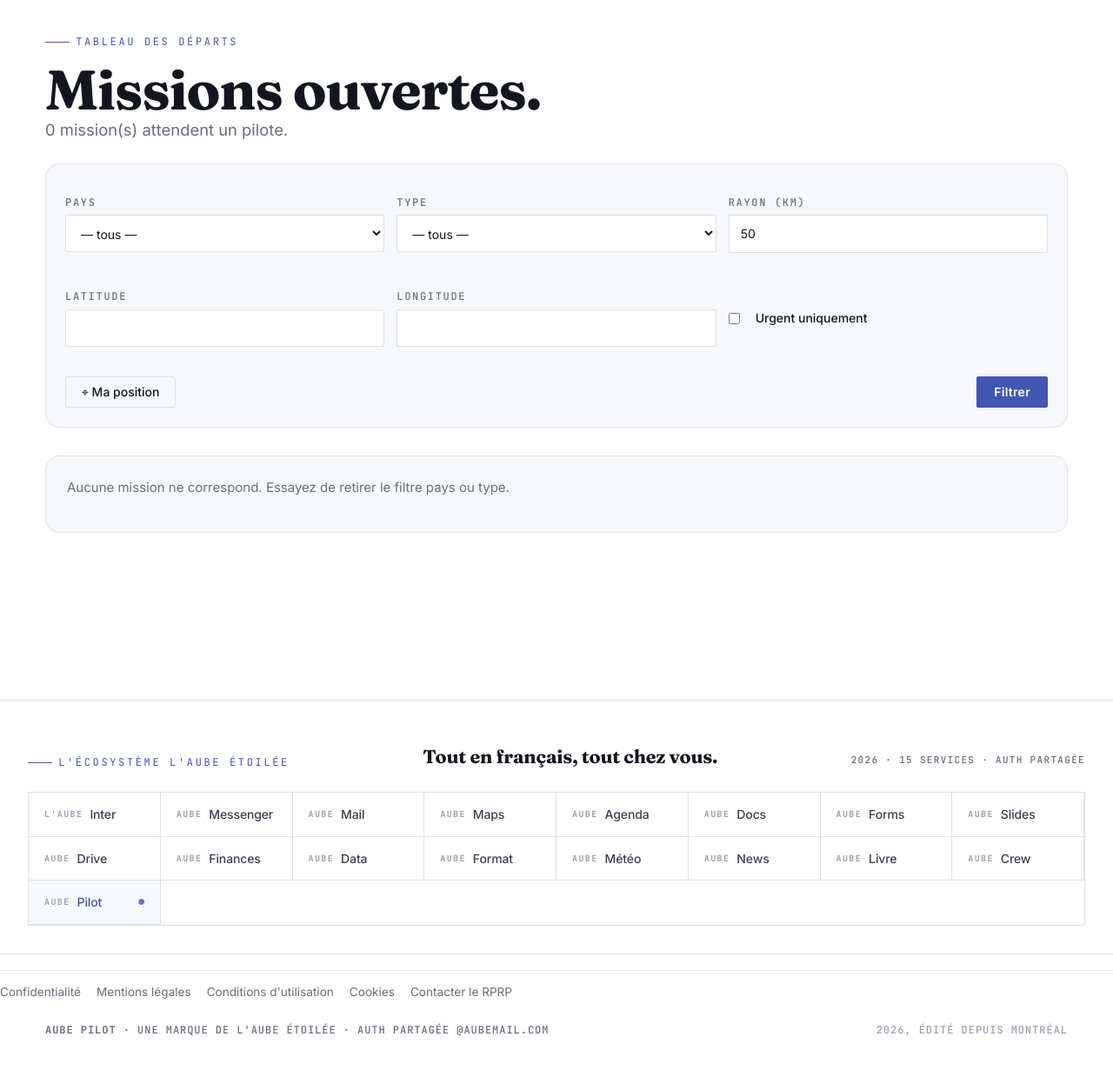
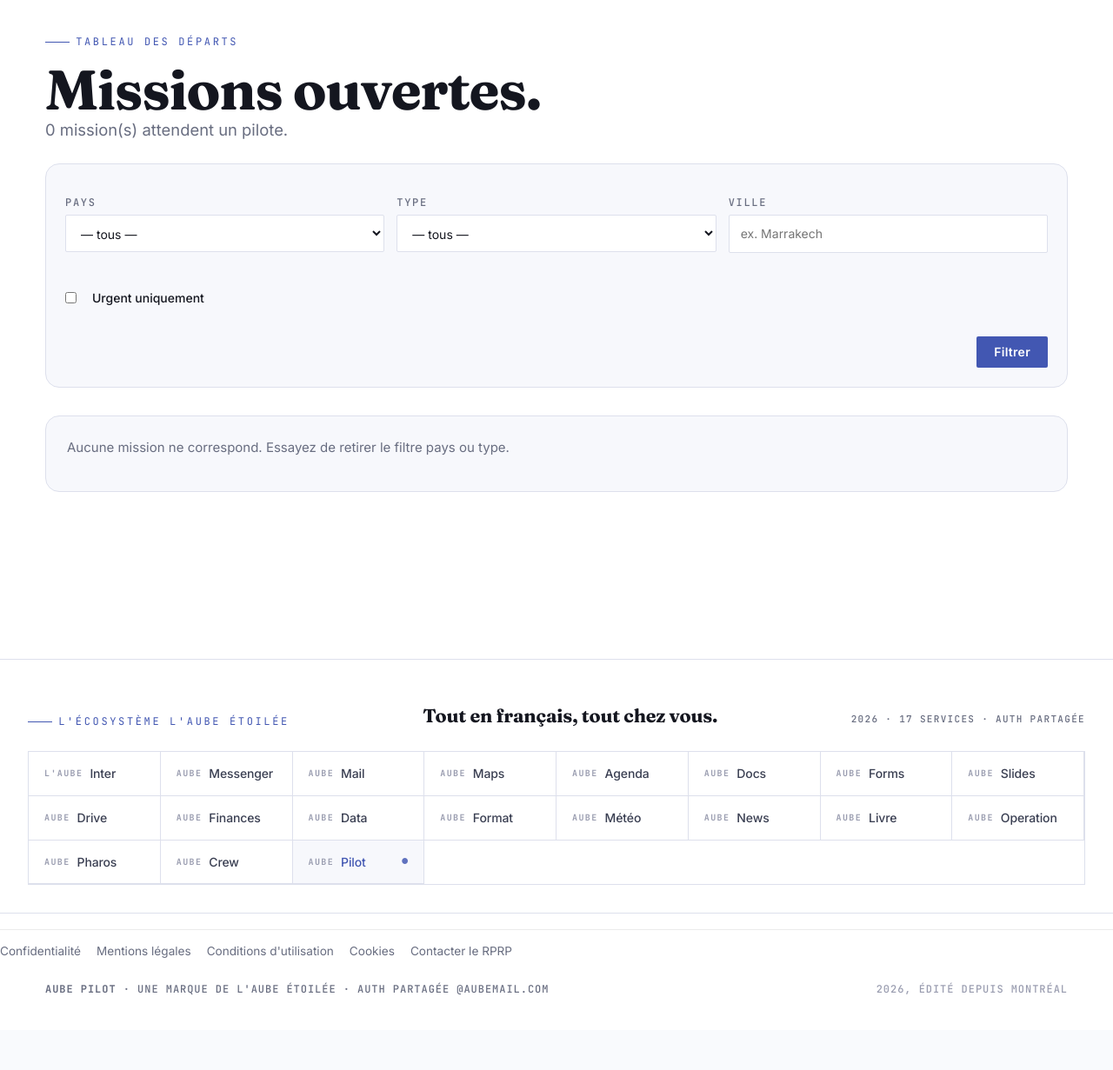
Before and after one commit to Aube2023/AubeDroniste, a Flask app: page /missions in a window 1280 px wide. Shown: the part 81-1312 px from the top of the page at 87% size. After the commit the page ends 1226 px from the top, so only its background shows below. Run offline with Flask 3, Linux system fonts and the light colour scheme; data that the repository does not hold is empty; parts of the project's set-up code (start-up, migrations or seed data) failed here and were passed over; some libraries are stand-ins or nearby versions.

Commit message:
feat: retrait coords lat/long (filtre ville) + AubeOperation & AubePharos
- supprime les champs latitude/longitude/rayon + bouton geoloc partout
  (recherche missions, publier mission, inscription, edition profil)
- recherche missions: filtre par Ville (lower(city) LIKE) au lieu des coords
- ecosystem: ajout AubeOperation et AubePharos (17 services)

Co-Authored-By: Claude Opus 4.8 (1M context) <noreply@anthropic.com>

```diff
--- a/app.py
+++ b/app.py
@@ -305,10 +305,8 @@ def pilots_search():
 def missions_search():
     params = {
         "country": request.args.get("country", "").strip(),
+        "city": request.args.get("city", "").strip(),
         "mission_type": request.args.get("mission_type", "").strip(),
-        "lat": _to_float(request.args.get("lat")),
-        "lng": _to_float(request.args.get("lng")),
-        "radius_km": _to_int(request.args.get("radius_km"), DEFAULT_SEARCH_RADIUS_KM),
         "only_urgent": _to_bool(request.args.get("only_urgent", "0")),
     }
     missions = services.search_missions(status="open", **params)
@@ -1742,6 +1740,7 @@ def api_pilots():
 def api_missions():
     missions = services.search_missions(
         country=request.args.get("country", "").strip(),
+        city=request.args.get("city", "").strip(),
         mission_type=request.args.get("mission_type", "").strip(),
         status=request.args.get("status", "open"),
         lat=_to_float(request.args.get("lat")),
--- a/i18n.py
+++ b/i18n.py
@@ -73,8 +73,8 @@ _T = {
                            "en": "The L'Aube Étoilée ecosystem"},
     "footer.eco_tagline": {"fr": "Tout en français, tout chez vous.",
                            "en": "Sovereign software, anywhere."},
-    "footer.eco_meta":    {"fr": "{year} · 15 services · auth partagée",
-                           "en": "{year} · 15 services · shared auth"},
+    "footer.eco_meta":    {"fr": "{year} · 17 services · auth partagée",
+                           "en": "{year} · 17 services · shared auth"},
     "footer.tagline":     {"fr": "Une marque de L'Aube Étoilée · Auth partagée @aubemail.com",
                            "en": "A brand of L'Aube Étoilée · Shared @aubemail.com auth"},
     "footer.cities":      {"fr": "Édité depuis Montréal",
--- a/services.py
+++ b/services.py
@@ -563,7 +563,7 @@ def get_mission(mission_id: int) -> Optional[dict]:
     return out
 
 
-def search_missions(*, country: str = "", mission_type: str = "",
+def search_missions(*, country: str = "", city: str = "", mission_type: str = "",
                     status: str = "open", lat: Optional[float] = None,
                     lng: Optional[float] = None,
                     radius_km: int = DEFAULT_SEARCH_RADIUS_KM,
@@ -580,6 +580,9 @@ def search_missions(*, country: str = "", mission_type: str = "",
     if country:
         q.append("AND m.country=?")
         args.append(country)
+    if city:
+        q.append("AND lower(m.city) LIKE ?")
+        args.append(f"%{city.lower()}%")
     if mission_type:
         q.append("AND m.mission_type=?")
         args.append(mission_type)
--- a/templates/base.html
+++ b/templates/base.html
@@ -113,6 +113,8 @@
       <a href="https://meteo.aubeetoilee.com"><span class="pre">Aube</span>Météo</a>
       <a href="https://news.aubeetoilee.com"><span class="pre">Aube</span>News</a>
       <a href="https://livre.aubeetoilee.com"><span class="pre">Aube</span>Livre</a>
+      <a href="https://operation.aubeetoilee.com"><span class="pre">Aube</span>Operation</a>
+      <a href="https://pharos.aubeetoilee.com"><span class="pre">Aube</span>Pharos</a>
       <a href="{{ aubecrew_url }}"><span class="pre">Aube</span>Crew</a>
       <a href="{{ url_for('index') }}" class="here"><span class="pre">Aube</span> Pilot</a>
     </nav>
--- a/templates/missions_search.html
+++ b/templates/missions_search.html
@@ -22,13 +22,11 @@
         {% for code, lbl in mission_types %}<option value="{{ code }}" {% if params.mission_type==code %}selected{% endif %}>{{ lbl }}</option>{% endfor %}
       </select>
     </label>
-    <label>Rayon (km)<input name="radius_km" type="number" min="1" max="500" value="{{ params.radius_km }}"></label>
-    <label>Latitude<input name="lat" type="number" step="any" value="{{ params.lat or '' }}"></label>
-    <label>Longitude<input name="lng" type="number" step="any" value="{{ params.lng or '' }}"></label>
+    <label>Ville<input name="city" value="{{ params.city }}" placeholder="ex. Marrakech"></label>
     <label class="check"><input type="checkbox" name="only_urgent" value="1" {% if params.only_urgent %}checked{% endif %}> Urgent uniquement</label>
   </div>
   <div class="row-between" style="margin-top: 20px;">
-    <button type="button" class="ghost" onclick="useMyLocation()">⌖ Ma position</button>
+    <span></span>
     <button class="cta" type="submit">Filtrer</button>
   </div>
 </form>
@@ -43,7 +41,6 @@
     <h3>{{ m.title }}</h3>
     <div class="coords">
       {{ m.country }}{% if m.city %} · {{ m.city }}{% endif %}
-      {% if m.distance_km is not none %} · ≈ {{ m.distance_km }} km{% endif %}
     </div>
     <div class="excerpt">{{ m.description[:140] }}{% if m.description|length > 140 %}…{% endif %}</div>
     <div class="footer">
--- a/templates/pilot_edit.html
+++ b/templates/pilot_edit.html
@@ -102,8 +102,6 @@
       </datalist>
     </label>
     <label>Ville<input name="city" value="{{ profile.city or '' }}"></label>
-    <label>Latitude<input name="lat" type="number" step="any" value="{{ profile.lat or '' }}"></label>
-    <label>Longitude<input name="lng" type="number" step="any" value="{{ profile.lng or '' }}"></label>
   </div>
 
   <h2>Présentation</h2>
```
Also changed, not shown: templates/mission_create.html (+1 -8 lines), templates/register.html (+0 -7 lines).
